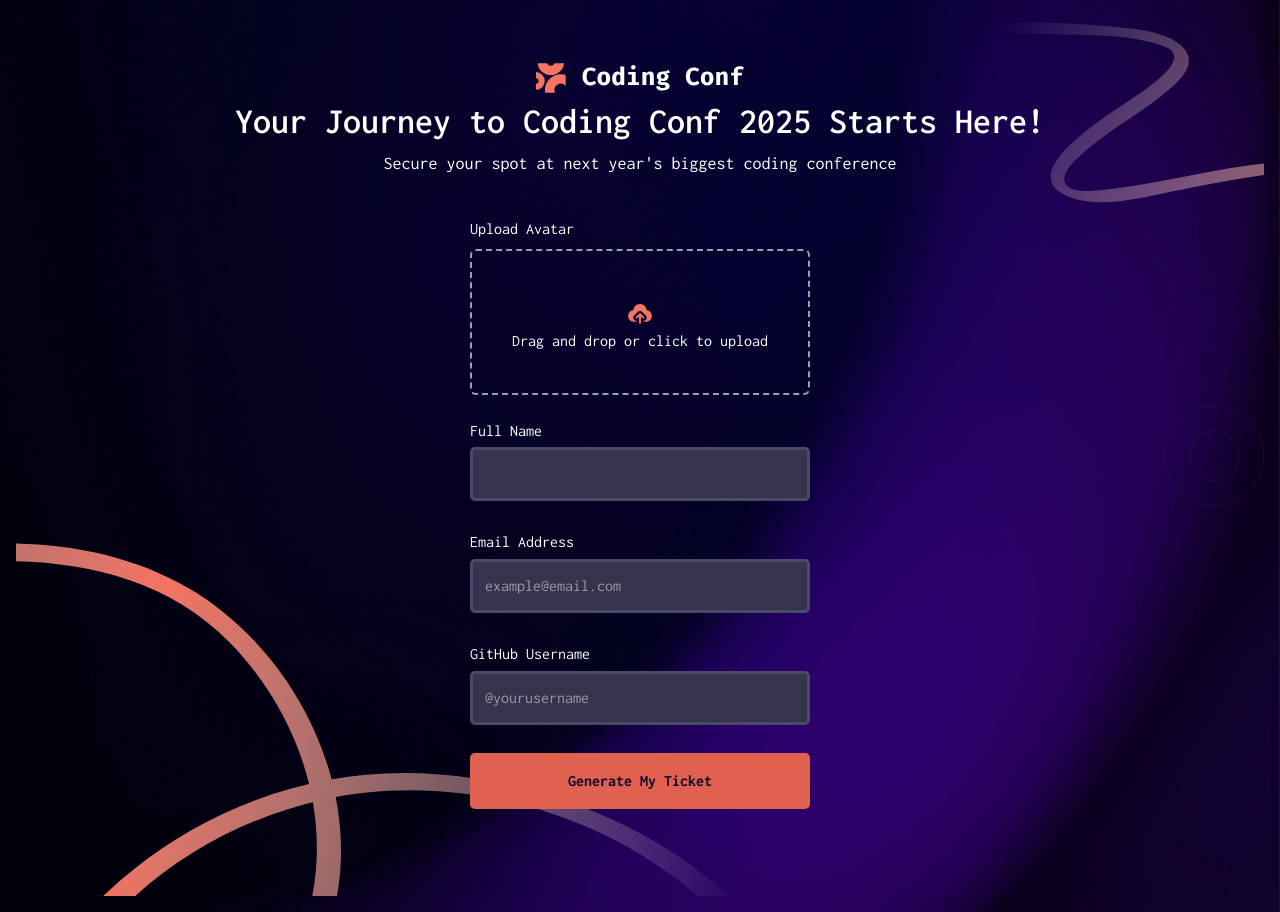
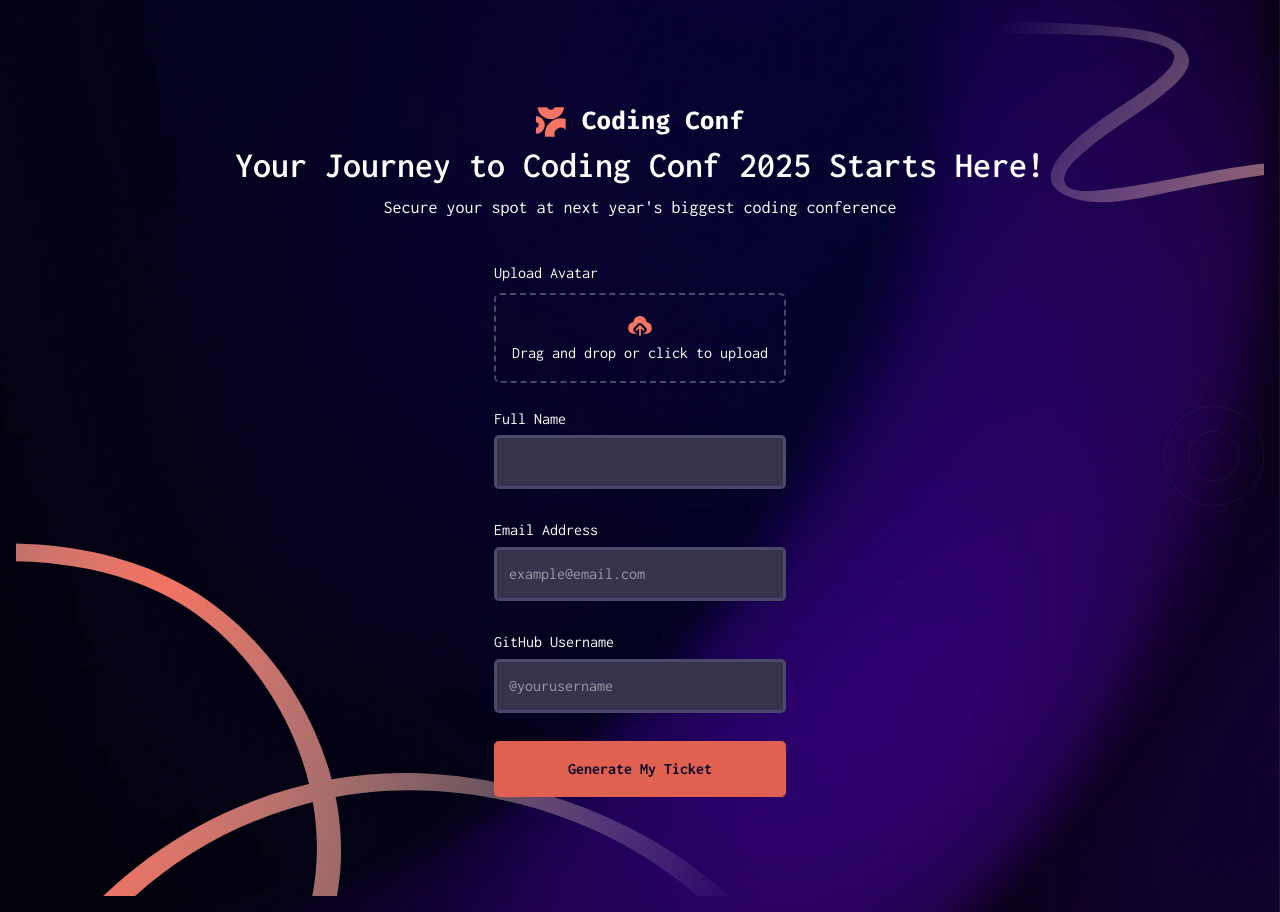
Before and after one commit to Mujeebat-shittu/conference-ticket-generator-usereducer, a React (Vite) app: page / in a window 1280 px wide. Built offline with nearby package versions, Linux system fonts and the light colour scheme.

Commit message:
styling fix

```diff
--- a/src/components/form.tsx
+++ b/src/components/form.tsx
@@ -1,6 +1,6 @@
 import '../index.css';
 import Logo from '../assets/logo-full.svg'
-import { useState, useReducer } from 'react';
+import {  useReducer } from 'react';
 import { useNavigate } from 'react-router';
 import Upload from "../assets/icon-upload.svg"
 
@@ -62,7 +62,7 @@ function Form() {
 
         )
     }
-    const [dragOver, setDragOver] = useState(false);
+    // const [dragOver, setDragOver] = useState(false);
 
 
     const handleFileChange = (e: React.ChangeEvent<HTMLInputElement>) => {
@@ -71,48 +71,37 @@ function Form() {
         }
     };
 
-    const handleDrop = (e: React.DragEvent<HTMLDivElement>) => {
-        e.preventDefault();
-        setDragOver(false);
-        if (e.dataTransfer.files && e.dataTransfer.files[0]) {
-            dispatch({ type: "SET_AVATAR", payload: e.dataTransfer.files[0] });
-        }
-    }
+    // const handleDrop = (e: React.DragEvent<HTMLDivElement>) => {
+    //     e.preventDefault();
+    //     setDragOver(false);
+    //     if (e.dataTransfer.files && e.dataTransfer.files[0]) {
+    //         dispatch({ type: "SET_AVATAR", payload: e.dataTransfer.files[0] });
+    //     }
+    // }
 
 
         return (
             <>
-                <section className="flex items-center justify-center flex-col h-screen mx-8 my-10 p-4 text-white">
+                <section className="flex items-center justify-center flex-col h-screen mx-8 my-10 l p-4 text-white">
 
-                    <img src={Logo} alt="Logo" />
+                    <img src={Logo} alt="Logo" className='mt-8' />
                     <h1 className="text-4xl font-semibold text-center py-2">Your Journey to Coding Conf 2025 Starts Here!</h1>
                     <p className='text-lg'>Secure your spot at next year's biggest coding conference</p>
                     <form onSubmit={handleSubmit} className='my-10'>
-                        <label htmlFor="file" className='my-2'>Upload Avatar </label>
-
-                            <div
-                                className={`border-2 rounded-md mt-2 p-6 w-full text-center transition ${dragOver ? "border-orange-500 bg-orange-50" : "border-dashed border-gray-400"
-                                    }`}
-                                onDragOver={(e) => {
-                                    e.preventDefault();
-                                    setDragOver(true);
-                                }}
-                                onDragLeave={() => setDragOver(false)}
-                                onDrop={handleDrop}
-                            >
+                        <label htmlFor="file" className='my-2'>Upload Avatar
 
                             {state.avatar ? (
                                 <div className="text-green-600">
                                     File selected: {state.avatar.name}</div>
                                ) : (
                                <div
-                                    className='border-[var(--neutral-700)] mt-2 mx-auto p-4 w-[100%]'
+                                    className='border-[var(--neutral-700)] border-2 rounded-md border-dashed mt-2 mx-auto p-4 w-[100%]'
                                 >
                                     <img src={Upload} alt="" className='mx-auto' />
                                     <p className="">Drag and drop or click to upload</p>
                                 </div>
                             )}
-                            </div>
+                            </label>
 
                         <input id="file" type="file" required
                             onChange={handleFileChange}
```
